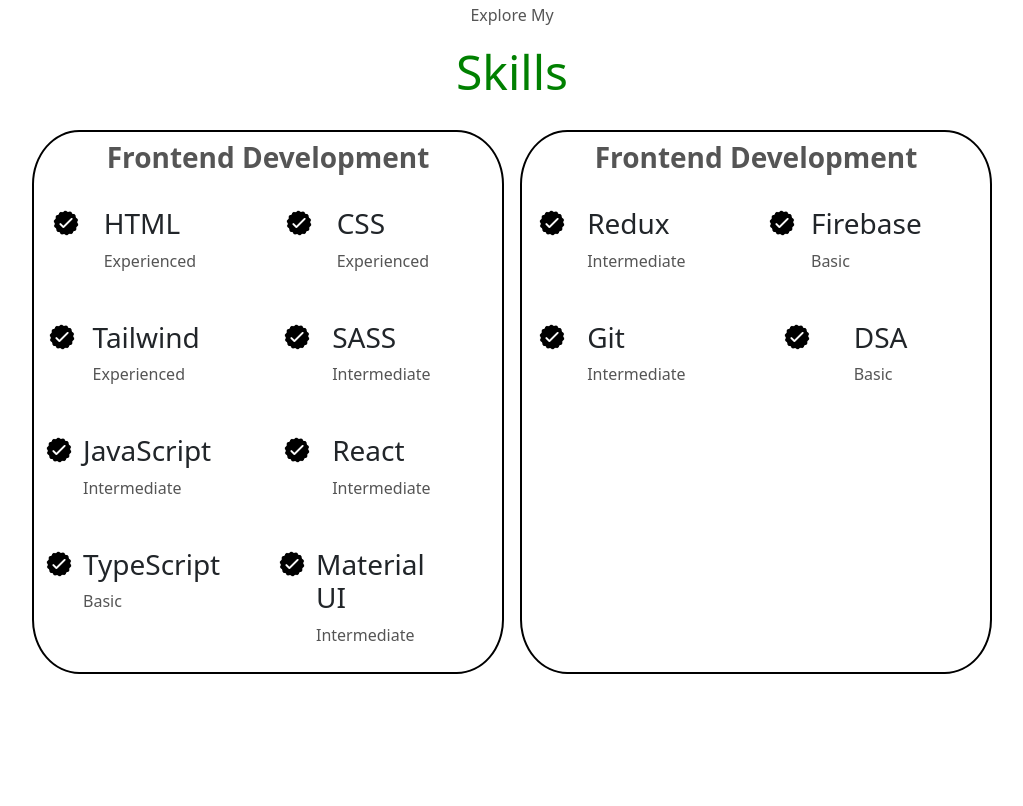
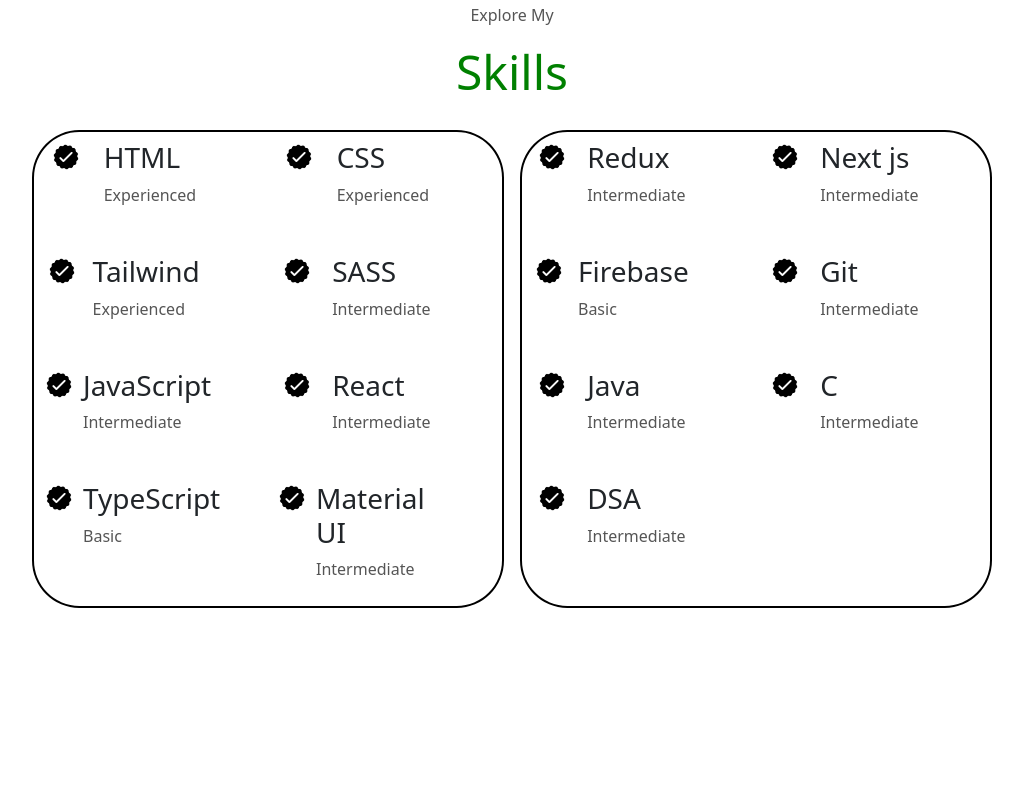
Before and after one commit to shroyash/ShroyashProtfolio, a plain HTML site: page index.html in a window 1280 px wide. Shown: the part 1654-2460 px from the top of the page, without its empty margins (128-1151 px from the left). Drawn offline with nearby package versions, Linux system fonts and the light colour scheme.

Commit message:
navbar updated

```diff
--- a/index.html
+++ b/index.html
@@ -17,6 +17,10 @@
     }
     a:hover{
       color: #209113;
+    }
+    .btn-color-2:hover{
+      background-color: white;
+      border: 1px solid black;
     }
   </style>
   <body>
@@ -45,7 +49,7 @@
         </div>
         <div class="menu-links">
           <li><a href="#about" onclick="toggleMenu()">About</a></li>
-          <li><a href="#experience" onclick="toggleMenu()">Experience</a></li>
+          <li><a href="#Skills" onclick="toggleMenu()">Skills</a></li>
           <li><a href="#projects" onclick="toggleMenu()">Projects</a></li>
           <li><a href="#contact" onclick="toggleMenu()">Contact</a></li>
         </div>
@@ -149,7 +153,7 @@
       <div class="experience-details-container">
         <div class="skill-set-container">
           <div class="skill-detail-container">
-            <h2 class="experience-sub-title">Frontend Development</h2>
+
             <div class="skill-container">
               <article>
                 <img
@@ -242,7 +246,7 @@
             </div>
           </div>
           <div class=" skill-detail-container">
-            <h2 class="experience-sub-title">Frontend Development</h2>
+
             <div class="skill-container">
               <article>
                 <img
@@ -252,6 +256,18 @@
                 />
                 <div>
                   <h3>Redux</h3>
+                  <p>Intermediate</p>
+                </div>
+              </article>
+
+              <article>
+                <img
+                  src="./assets/checkmark.png"
+                  alt="Experience icon"
+                  class="icon"
+                />
+                <div>
+                  <h3>Next js</h3>
                   <p>Intermediate</p>
                 </div>
               </article>
@@ -280,6 +296,33 @@
                 </div>
               </article>
 
+
+
+              <article>
+                <img
+                  src="./assets/checkmark.png"
+                  alt="Experience icon"
+                  class="icon"
+                />
+                <div>
+                  <h3>Java</h3>
+                  <p>Intermediate</p>
+                </div>
+              </article>
+
+              <article>
+                <img
+                  src="./assets/checkmark.png"
+                  alt="Experience icon"
+                  class="icon"
+                />
+                <div>
+                  <h3>C</h3>
+                  <p>Intermediate</p>
+                </div>
+              </article>
+
+
               <article>
                 <img
                   src="./assets/checkmark.png"
@@ -288,7 +331,7 @@
                 />
                 <div>
                   <h3>DSA</h3>
-                  <p>Basic</p>
+                  <p>Intermediate</p>
                 </div>
               </article>
             </div>
@@ -419,7 +462,7 @@
             alt="Email icon"
             class="icon contact-icon email-icon"
           />
-          <p><a href="mailto:examplemail@gmail.com">shroyash35@gmail.com</a></p>
+          <p style="margin-top:8px ;"><a href="mailto:examplemail@gmail.com">shroyash35@gmail.com</a></p>
         </div>
         <div class="contact-info-container">
           <img
@@ -427,9 +470,10 @@
             alt="LinkedIn icon"
             class="icon contact-icon"
           />
-          <p>
+          <p style="margin-top:12px ;">
             <a
               onclick="location.href='https://www.linkedin.com/in/shroyash-shrestha-3862b2254/'"
+
               >LinkedIn</a
             >
           </p>
@@ -441,7 +485,7 @@
         <div class="nav-links-container">
           <ul class="nav-links">
             <li><a href="#about">About</a></li>
-            <li><a href="#experience">Experience</a></li>
+            <li><a href="#skills">Skills</a></li>
             <li><a href="#projects">Projects</a></li>
             <li><a href="#contact">Contact</a></li>
           </ul>
```
